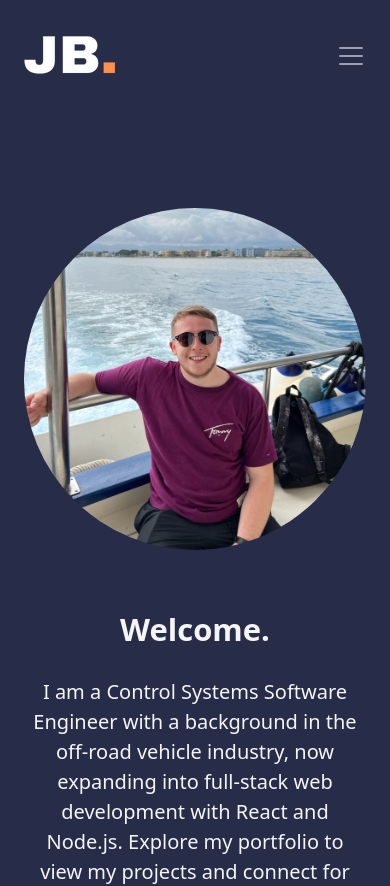
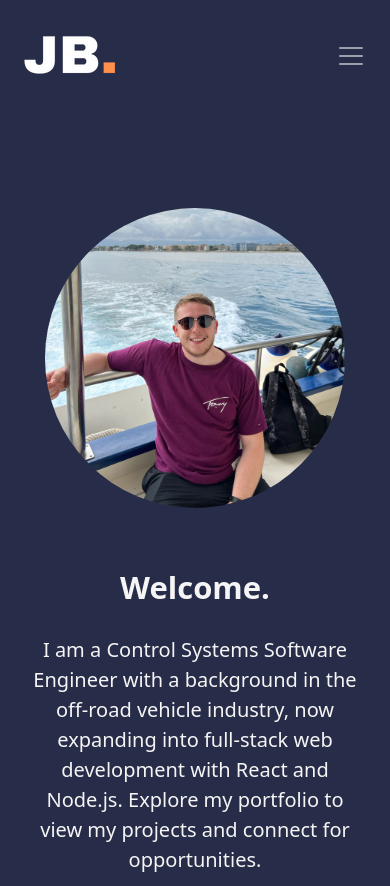
Before and after one commit to Jamie-Buick/portfolio, a React (Vite) app: page / in a window 390 px wide. Shown: the top 886 px of the page. Built offline with nearby package versions, Linux system fonts and the light colour scheme.

Commit message:
editing hero image responsiveness

```diff
--- a/src/components/hero/Hero.css
+++ b/src/components/hero/Hero.css
@@ -16,3 +16,17 @@ p {
 .custom-icon:last-child {
     margin-right: 0; /* Remove margin from the last icon */
 }
+
+
+
+
+@media (max-width: 992px) {
+    .profile-image {
+      max-width: 300px; /* Maximum width on larger screens */
+    }
+}
+@media (min-width: 993px) {
+    .profile-image {
+      max-width: 450px; /* Maximum width on larger screens */
+    }
+}
--- a/src/components/hero/Hero.jsx
+++ b/src/components/hero/Hero.jsx
@@ -16,10 +16,9 @@ const Hero = () => {
           <Image
             src={me}
             roundedCircle
-            className="d-block mx-auto img-fluid"
+            className="d-block mx-auto img-fluid profile-image"
             alt="Profile"
-            width={450}
-            height={450}
+
             loading="lazy"
           />
         </Col>
```
